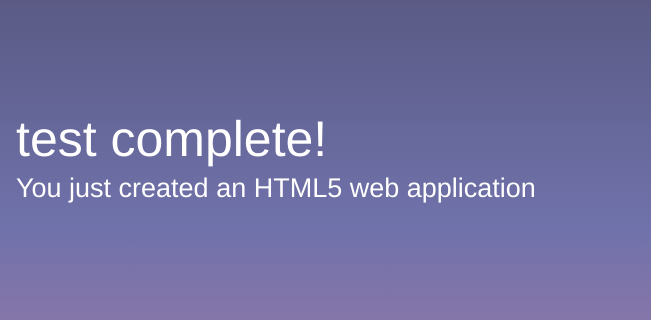
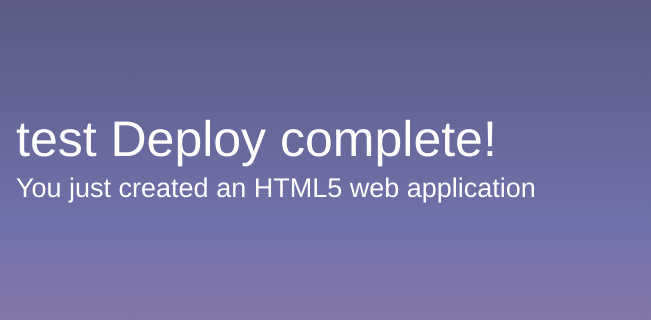
Before and after one commit to mti-tsubaki/CodestarTest, a plain HTML site: page webpage/index.html in a window 1280 px wide. Shown: the part 171-491 px from the top of the page, 629-1280 px from the left. Drawn offline with Linux system fonts and the light colour scheme.

Commit message:
branch Deploy test

```diff
--- a/webpage/index.html
+++ b/webpage/index.html
@@ -110,7 +110,7 @@
           ><img src="img/tweet.svg"
         /></a>
         <div class="text">
-          <h1>test complete!</h1>
+          <h1>test Deploy complete!</h1>
           <h2>You just created an HTML5 web application</h2>
         </div>
       </div>
```
